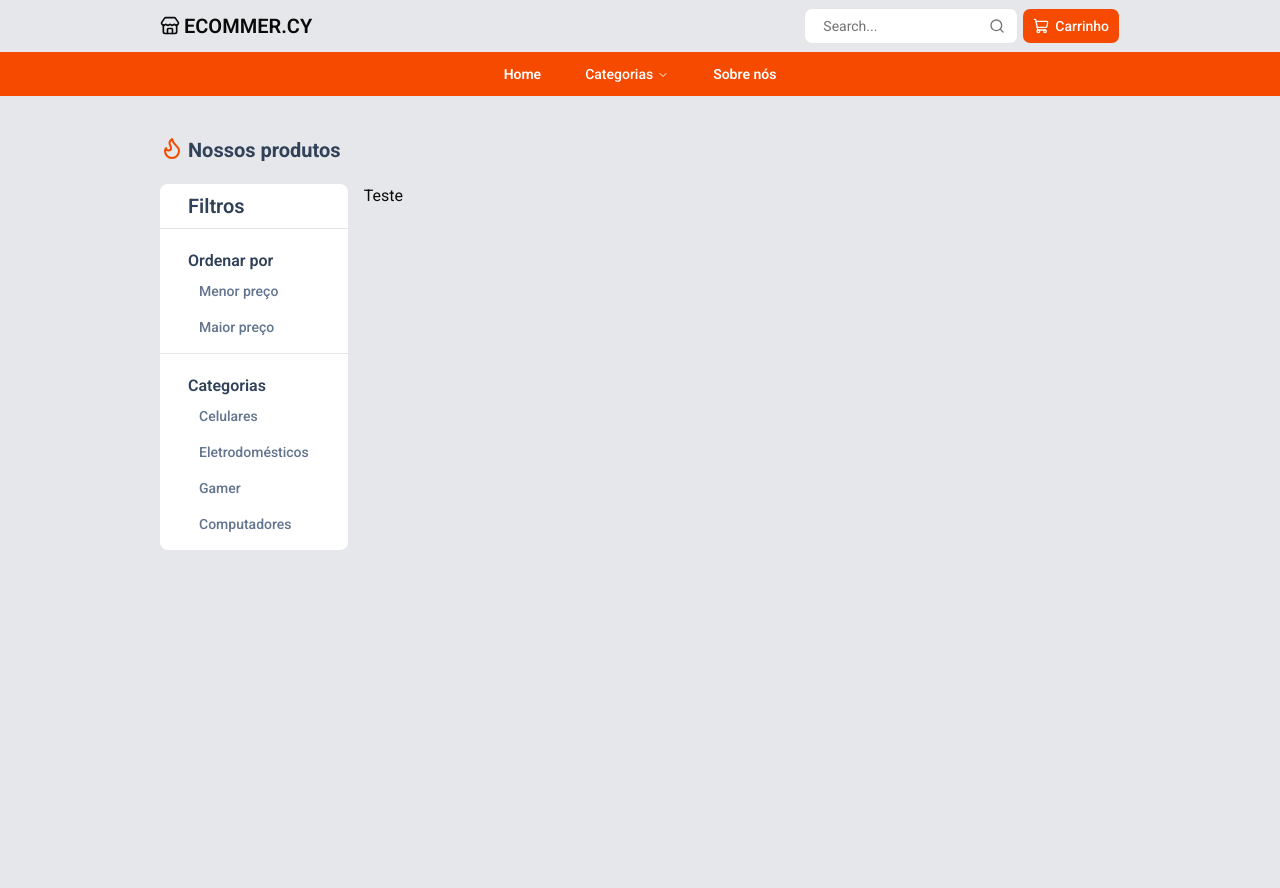
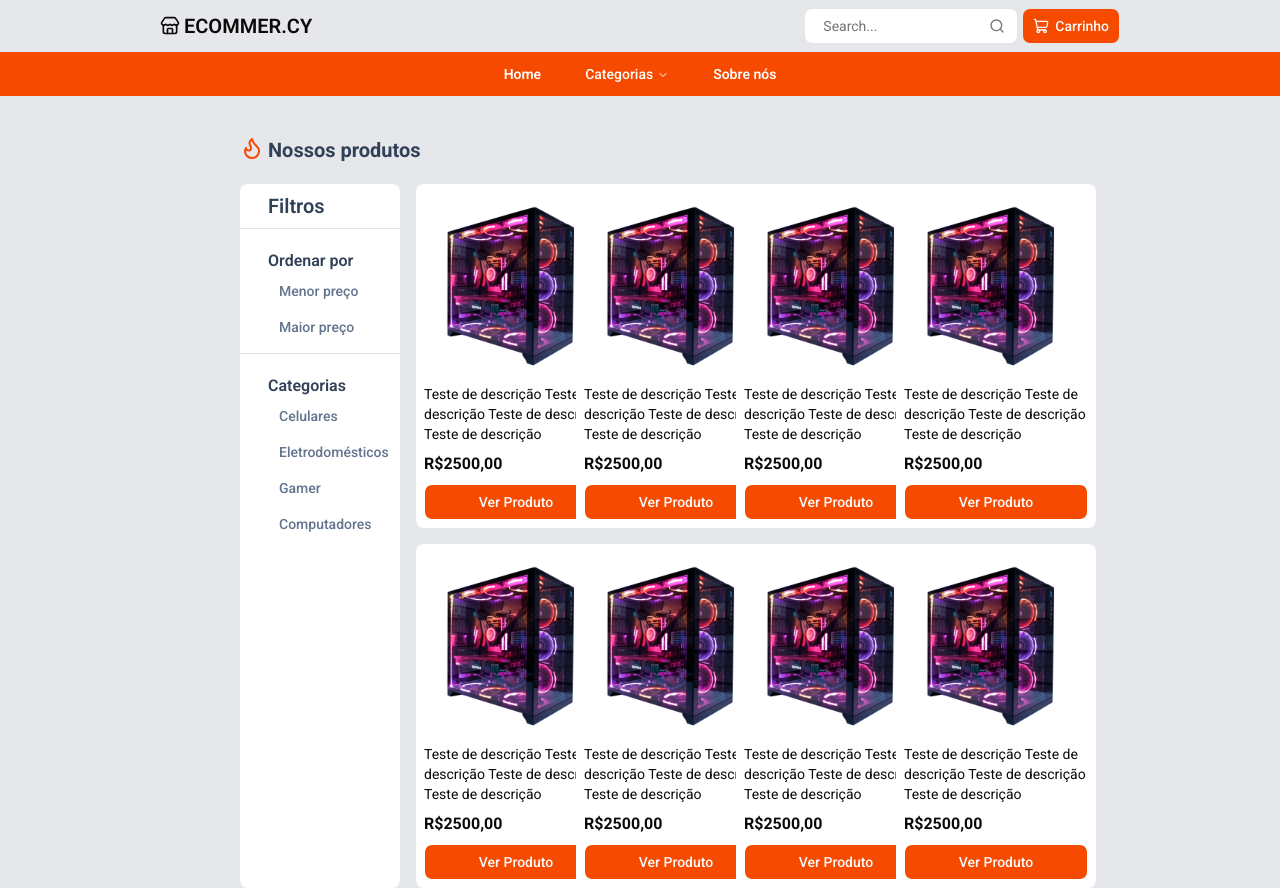
Before and after one commit to SamuelHeluany/my-ecommerce, a Next.js app: page / in a window 1280 px wide. Before the commit the page ends 800 px from the top, so only its background shows below. Built offline with nearby package versions, Linux system fonts and the light colour scheme.

Commit message:
feat: add products page to home page

```diff
--- a/app/(Home)/page.tsx
+++ b/app/(Home)/page.tsx
@@ -1,9 +1,10 @@
 import { Flame } from "lucide-react";
 import FilterProducts from "./_components/filter-products";
+import ProductsPage from "../products/page";
 
 export default function Home() {
   return (
-    <div className="px-40 pt-10">
+    <div className="px-60 pt-10">
       <h1 className="font-bold text-xl text-slate-700 flex gap-1 pb-5">
         <Flame color="#F54900" />
         Nossos produtos
@@ -11,7 +12,7 @@ export default function Home() {
 
       <div className="flex w-full gap-4">
         <FilterProducts />
-        <div className="w-5/6">Teste</div>
+        <ProductsPage />
       </div>
     </div>
   );
--- /dev/null
+++ b/app/products/page.tsx
@@ -0,0 +1,181 @@
+import { Button } from "@/components/ui/button";
+import Image from "next/image";
+
+const ProductsPage = () => {
+  return (
+    <div className="w-full">
+      <div className="grid grid-cols-4 gap-4">
+        <div className="bg-white rounded-md px-2 py-2 flex flex-col items-center flex-1 min-w-50">
+          <div className="flex justify-center w-full">
+            <Image
+              src="/pc-gamerr.png"
+              width={250}
+              height={300}
+              alt="Pc gamer picture"
+              className="max-w-full h-auto object-contain"
+            />
+          </div>
+          <div className="w-full mt-2">
+            <p className="wrap-break-word text-start text-sm">
+              Teste de descrição Teste de descrição Teste de descrição Teste de
+              descrição
+            </p>
+            <p className="font-bold py-2">R$2500,00</p>
+            <Button className="bg-orange-600 w-full hover:bg-orange-500 cursor-pointer">
+              Ver Produto
+            </Button>
+          </div>
+        </div>
+        <div className="bg-white rounded-md px-2 py-2 flex flex-col items-center flex-1 min-w-50">
+          <div className="flex justify-center w-full">
+            <Image
+              src="/pc-gamerr.png"
+              width={250}
+              height={300}
+              alt="Pc gamer picture"
+              className="max-w-full h-auto object-contain"
+            />
+          </div>
+          <div className="w-full mt-2">
+            <p className="wrap-break-word text-start text-sm">
+              Teste de descrição Teste de descrição Teste de descrição Teste de
+              descrição
+            </p>
+            <p className="font-bold py-2">R$2500,00</p>
+            <Button className="bg-orange-600 w-full hover:bg-orange-500 cursor-pointer">
+              Ver Produto
+            </Button>
+          </div>
+        </div>
+        <div className="bg-white rounded-md px-2 py-2 flex flex-col items-center flex-1 min-w-50">
+          <div className="flex justify-center w-full">
+            <Image
+              src="/pc-gamerr.png"
+              width={250}
+              height={300}
+              alt="Pc gamer picture"
+              className="max-w-full h-auto object-contain"
+            />
+          </div>
+          <div className="w-full mt-2">
+            <p className="wrap-break-word text-start text-sm">
+              Teste de descrição Teste de descrição Teste de descrição Teste de
+              descrição
+            </p>
+            <p className="font-bold py-2">R$2500,00</p>
+            <Button className="bg-orange-600 w-full hover:bg-orange-500 cursor-pointer">
+              Ver Produto
+            </Button>
+          </div>
+        </div>
+        <div className="bg-white rounded-md px-2 py-2 flex flex-col items-center flex-1 min-w-50">
+          <div className="flex justify-center w-full">
+            <Image
+              src="/pc-gamerr.png"
+              width={250}
+              height={300}
+              alt="Pc gamer picture"
+              className="max-w-full h-auto object-contain"
+            />
+          </div>
+          <div className="w-full mt-2">
+            <p className="wrap-break-word text-start text-sm">
+              Teste de descrição Teste de descrição Teste de descrição Teste de
+              descrição
+            </p>
+            <p className="font-bold py-2">R$2500,00</p>
+            <Button className="bg-orange-600 w-full hover:bg-orange-500 cursor-pointer">
+              Ver Produto
+            </Button>
+          </div>
+        </div>
+        <div className="bg-white rounded-md px-2 py-2 flex flex-col items-center flex-1 min-w-50">
+          <div className="flex justify-center w-full">
+            <Image
+              src="/pc-gamerr.png"
+              width={250}
+              height={300}
+              alt="Pc gamer picture"
+              className="max-w-full h-auto object-contain"
+            />
+          </div>
+          <div className="w-full mt-2">
+            <p className="wrap-break-word text-start text-sm">
+              Teste de descrição Teste de descrição Teste de descrição Teste de
+              descrição
+            </p>
+            <p className="font-bold py-2">R$2500,00</p>
+            <Button className="bg-orange-600 w-full hover:bg-orange-500 cursor-pointer">
+              Ver Produto
+            </Button>
+          </div>
+        </div>
+        <div className="bg-white rounded-md px-2 py-2 flex flex-col items-center flex-1 min-w-50">
+          <div className="flex justify-center w-full">
+            <Image
+              src="/pc-gamerr.png"
+              width={250}
+              height={300}
+              alt="Pc gamer picture"
+              className="max-w-full h-auto object-contain"
+            />
+          </div>
+          <div className="w-full mt-2">
+            <p className="wrap-break-word text-start text-sm">
+              Teste de descrição Teste de descrição Teste de descrição Teste de
+              descrição
+            </p>
+            <p className="font-bold py-2">R$2500,00</p>
+            <Button className="bg-orange-600 w-full hover:bg-orange-500 cursor-pointer">
+              Ver Produto
+            </Button>
+          </div>
+        </div>
+        <div className="bg-white rounded-md px-2 py-2 flex flex-col items-center flex-1 min-w-50">
+          <div className="flex justify-center w-full">
+            <Image
+              src="/pc-gamerr.png"
+              width={250}
+              height={300}
+              alt="Pc gamer picture"
+              className="max-w-full h-auto object-contain"
+            />
+          </div>
+          <div className="w-full mt-2">
+            <p className="wrap-break-word text-start text-sm">
+              Teste de descrição Teste de descrição Teste de descrição Teste de
+              descrição
+            </p>
+            <p className="font-bold py-2">R$2500,00</p>
+            <Button className="bg-orange-600 w-full hover:bg-orange-500 cursor-pointer">
+              Ver Produto
+            </Button>
+          </div>
+        </div>
+        <div className="bg-white rounded-md px-2 py-2 flex flex-col items-center flex-1 min-w-50">
+          <div className="flex justify-center w-full">
+            <Image
+              src="/pc-gamerr.png"
+              width={250}
+              height={300}
+              alt="Pc gamer picture"
+              className="max-w-full h-auto object-contain"
+            />
+          </div>
+          <div className="w-full mt-2">
+            <p className="wrap-break-word text-start text-sm">
+              Teste de descrição Teste de descrição Teste de descrição Teste de
+              descrição
+            </p>
+            <p className="font-bold py-2">R$2500,00</p>
+            <Button className="bg-orange-600 w-full hover:bg-orange-500 cursor-pointer">
+              Ver Produto
+            </Button>
+          </div>
+        </div>
+      </div>
+    </div>
+  );
+};
+
+export default ProductsPage;
```
Also changed, not shown: public/pc-gamerr.png (added).
